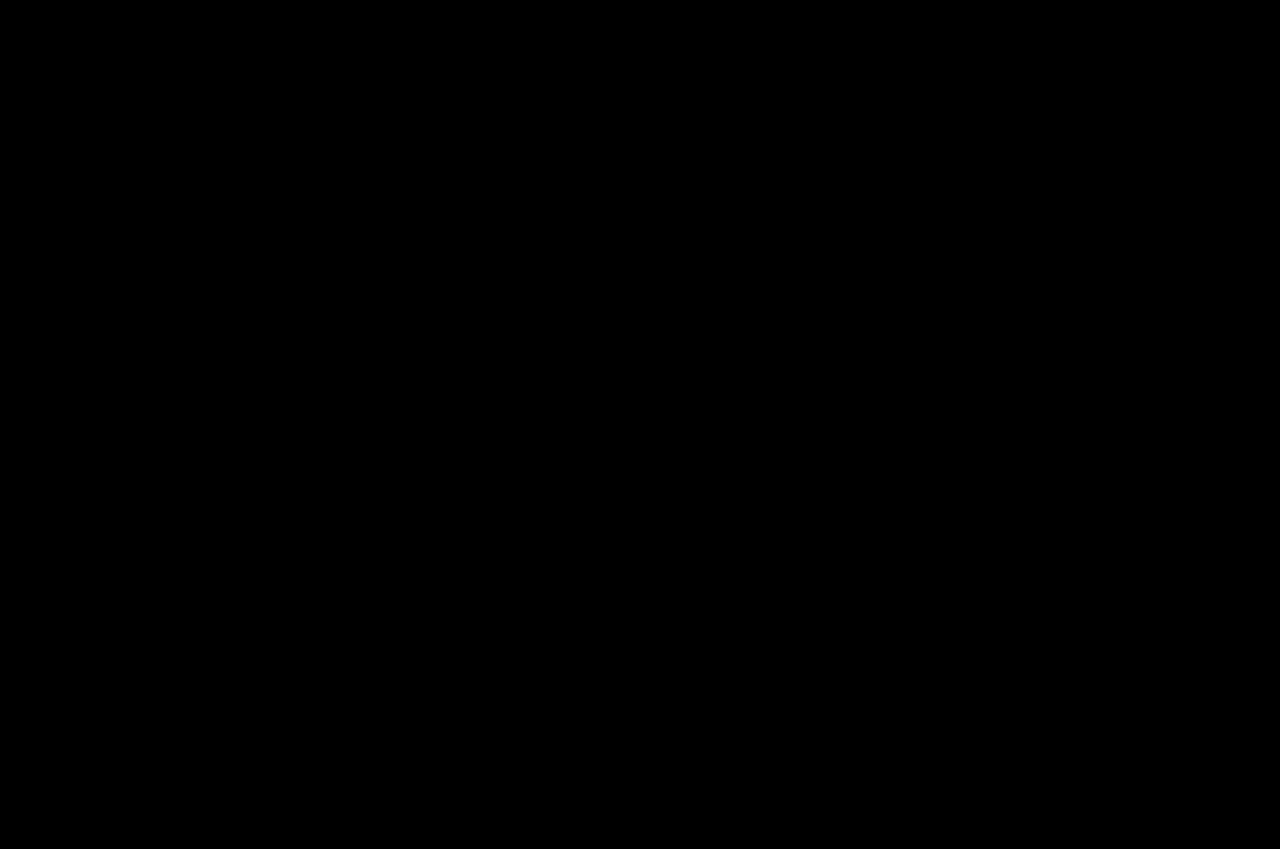
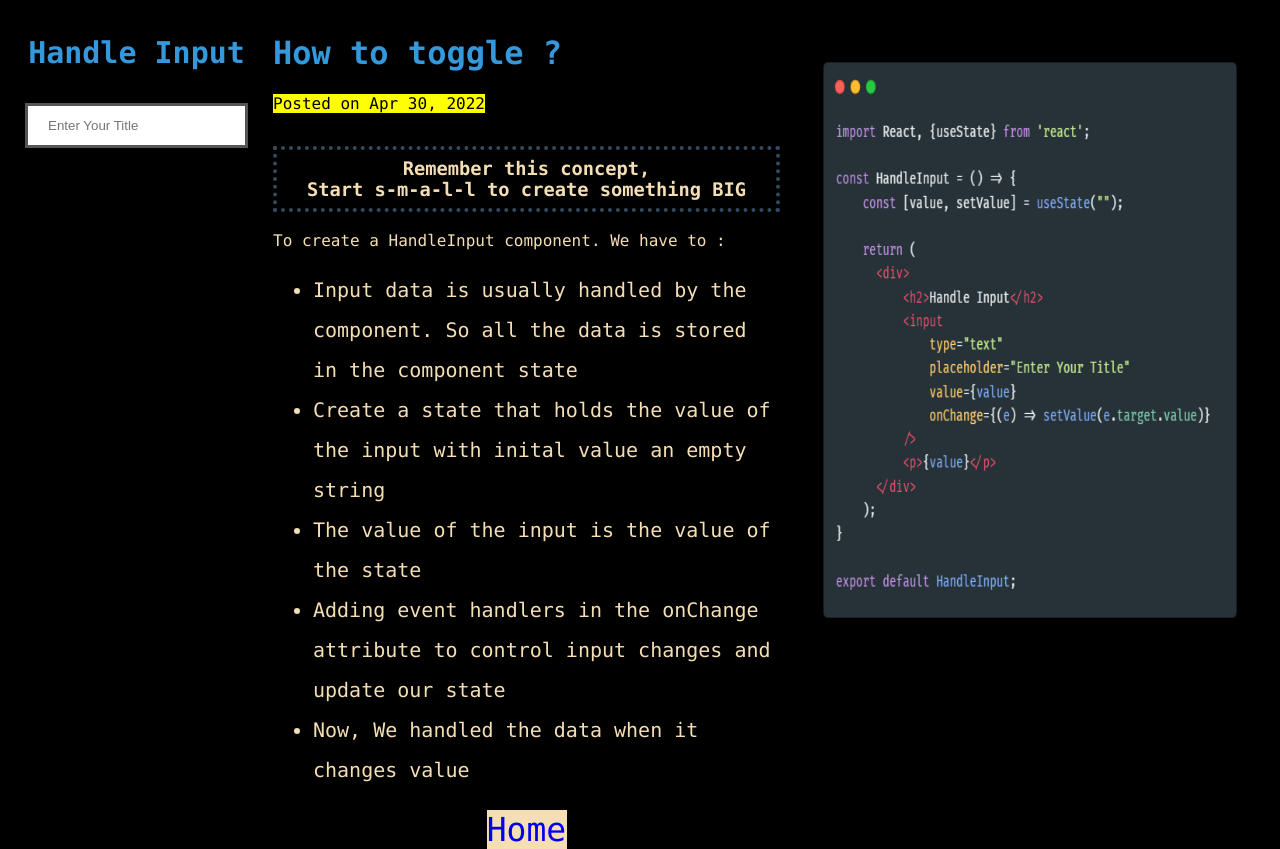
Before and after one commit to this-mkhy/react-curve, a React (Create React App) app: page /handle-input in a window 1280 px wide. Before the commit this address had no page. Before the commit the page ends 800 px from the top, so only its background shows below. Built offline with nearby package versions, Linux system fonts and the light colour scheme.

Commit message:
add handle-input app

```diff
--- a/src/App.js
+++ b/src/App.js
@@ -4,6 +4,7 @@ import { Route, Routes } from "react-router-dom";
 import Counter from './projects/1-counter/Counter/Counter';
 import DisplayColors from './projects/2-display-colors/DisplayColors/DisplayColors';
 import ToggleMessage from './projects/3-toggle/ToggleMessage/ToggleMessage';
+import HandleInput from './projects/4-handle-input/HandleInput/HandleInput';
 
 class App extends Component{
 
@@ -15,6 +16,7 @@ class App extends Component{
           <Route exact path="/counter" element={<Counter />}></Route>
           <Route exact path="/colors" element={<DisplayColors />}></Route>
           <Route exact path="/toggle" element={<ToggleMessage />}></Route>
+          <Route exact path="/handle-input" element={<HandleInput />}></Route>
         </Routes>
       </div>
     );
--- a/src/projects/1-counter/Desc/Desc.js
+++ b/src/projects/1-counter/Desc/Desc.js
@@ -7,6 +7,7 @@ class Desc extends Component {
         return (
             <div className="desc">
                 <h1 style={{color: '#3498db'}}>How to code the counter ?</h1>
+                <mark>Posted on Mar 16, 2022</mark>
                 <h3>Remember this concept, <br />Start s-m-a-l-l to create something BIG</h3>
                 <p>To create a counter component, We have to : </p>
                 <ul style={{ fontSize: '22px'}}>
--- a/src/projects/2-display-colors/Desc/Desc.js
+++ b/src/projects/2-display-colors/Desc/Desc.js
@@ -7,6 +7,7 @@ class Desc extends Component {
         return (
             <div className="desc">
                 <h1 style={{color: '#3498db'}}>How to map over the colors ?</h1>
+                <mark>Posted on Mar 31, 2022</mark>
                 <h3>Remember this concept, <br />Start s-m-a-l-l to create something BIG</h3>
                 <p>To create a display colors component. We have to : </p>
                 <ul style={{ fontSize: '20px'}}>
--- a/src/projects/3-toggle/Desc/Desc.js
+++ b/src/projects/3-toggle/Desc/Desc.js
@@ -7,6 +7,7 @@ class Desc extends Component {
         return (
             <div className="desc">
                 <h1 style={{color: '#3498db'}}>How to toggle ?</h1>
+                <mark>Posted on Apr 20, 2022</mark>
                 <h3>Remember this concept, <br />Start s-m-a-l-l to create something BIG</h3>
                 <p>To create a ToggleMessage component. We have to : </p>
                 <ul style={{ fontSize: '20px'}}>
--- a/src/projects/3-toggle/ToggleMessage/ToggleMessage.js
+++ b/src/projects/3-toggle/ToggleMessage/ToggleMessage.js
@@ -5,7 +5,7 @@ import Code from '../Code/Code';
 import Desc from '../Desc/Desc';
 
 import './../../projects.css'
-import './displayColors.css'
+import './toggleMessage.css'
 
 //Show AND Hide
 
--- /dev/null
+++ b/src/projects/3-toggle/ToggleMessage/toggleMessage.css
@@ -0,0 +1,9 @@
+.currColor {
+  padding: 15px;
+  margin: 7px;
+}
+
+#curr:hover {
+  font-size: 15px;
+  cursor: pointer;
+}
--- /dev/null
+++ b/src/projects/4-handle-input/Code/Code.js
@@ -0,0 +1,14 @@
+import React, { Component } from 'react'
+import Img from '../../../assets/HandleInput.png'
+
+class Code extends Component {
+    render() {
+        return (
+            <div className="code">
+                <img height={680} width={500} src={Img} alt="this is counter code" />
+            </div>
+        )
+    }
+}
+
+export default Code
--- /dev/null
+++ b/src/projects/4-handle-input/Desc/Desc.js
@@ -0,0 +1,25 @@
+import React, { Component } from 'react'
+import './../../projects.css'
+
+class Desc extends Component {
+
+    render() {
+        return (
+            <div className="desc">
+                <h1 style={{color: '#3498db'}}>How to toggle ?</h1>
+                <mark>Posted on Apr 30, 2022</mark>
+                <h3>Remember this concept, <br />Start s-m-a-l-l to create something BIG</h3>
+                <p>To create a HandleInput component. We have to : </p>
+                <ul style={{ fontSize: '20px'}}>
+                    <li>Input data is usually handled by the component. So all the data is stored in the component state</li>
+                    <li>Create a state that holds the value of the input with inital value an empty string</li>
+                    <li>The value of the input is the value of the state</li>
+                    <li>Adding event handlers in the onChange attribute to control input changes and update our state</li>
+                    <li>Now, We handled the data when it changes value</li>
+                </ul>
+            </div>
+        )
+    }
+}
+
+export default Desc
--- /dev/null
+++ b/src/projects/4-handle-input/HandleInput/HandleInput.css
@@ -0,0 +1,19 @@
+/* .projectName {
+  background: red;
+} */
+
+input {
+  padding: 12px 20px;
+  margin: 8px 0;
+  box-sizing: border-box;
+  border: 3px solid #555;
+}
+
+input[type="text"]:focus {
+  border: 3px solid white;
+  /* background-color: lightblue; */
+}
+
+.inputValue {
+  font-size: 20px;
+}
--- /dev/null
+++ b/src/projects/4-handle-input/HandleInput/HandleInput.js
@@ -0,0 +1,37 @@
+import React, {useState} from 'react';
+import { Link } from "react-router-dom";
+
+import Code from '../Code/Code';
+import Desc from '../Desc/Desc';
+
+import './../../projects.css'
+import './HandleInput.css'
+
+const HandleInput = () => {
+    const [value, setValue] = useState("");
+
+    return (
+        <div className="container">
+            <div className="projectName">
+                <h2 style={{fontSize: '30px', color: '#3498db', marginTop: '10px'}}>Handle Input</h2>
+                <input
+                    type="text"
+                    placeholder="Enter Your Title"
+                    value={value}
+                    onChange={(e) => setValue(e.target.value)}
+                />
+                <p className="inputValue">{value}</p>
+
+            </div>
+            <div className="description">
+                <Desc />
+                <Link to="/">Home</Link>
+            </div>
+            <div className="codeRight">
+                <Code />
+            </div>
+      </div>
+    );
+}
+
+export default HandleInput;
--- a/src/projects/Home.js
+++ b/src/projects/Home.js
@@ -3,6 +3,7 @@ import Intro from './0-Intro/Intro';
 import counterGif from '../assets/counter.gif'
 import colorsGif from '../assets/colors.gif'
 import toggleGif from '../assets/toggle.gif'
+import handleInput from '../assets/handleInput.gif'
 
 import { Link } from "react-router-dom";
 import './home.css'
@@ -18,16 +19,23 @@ class Home extends Component{
 
         <div className="box-container">
           <div className="box-1">
+            <div className="box">
               <Link to="counter">
                 <img src={counterGif} alt="Counter Gif1"/>
               </Link>
             </div>
+          </div>
+
           <div className="box-1">
+            <div className="box">
               <Link to="colors">
                 <img src={colorsGif} alt="colors Gif2"/>
               </Link>
             </div>
+          </div>
+
           <div className="box-1">
+            <div className="box">
               <Link to="toggle">
                 <img src={toggleGif} alt="toggle Gif3"/>
               </Link>
@@ -35,6 +43,18 @@ class Home extends Component{
           </div>
 
         </div>
+
+        <div className="box-container">
+          <div className="box-1">
+            <div className="box">
+              <Link to="handle-input">
+                <img src={handleInput} alt="handleInput Gif1"/>
+              </Link>
+            </div>
+          </div>
+
+        </div>
+      </div>
     );
   }
 }
```
Also changed, not shown: src/projects/home.css (+8 -0 lines), src/assets/HandleInput.png (added), src/assets/handleInput.gif (added). Lines whose indentation alone changed are shown as unchanged.
